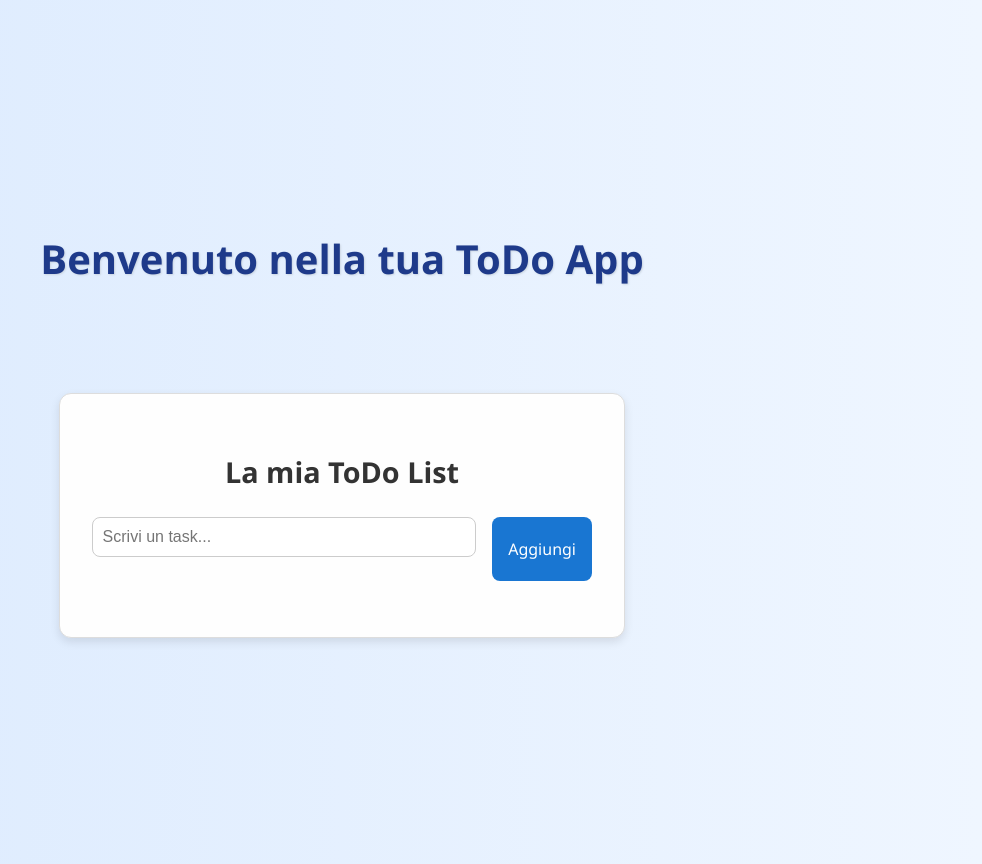
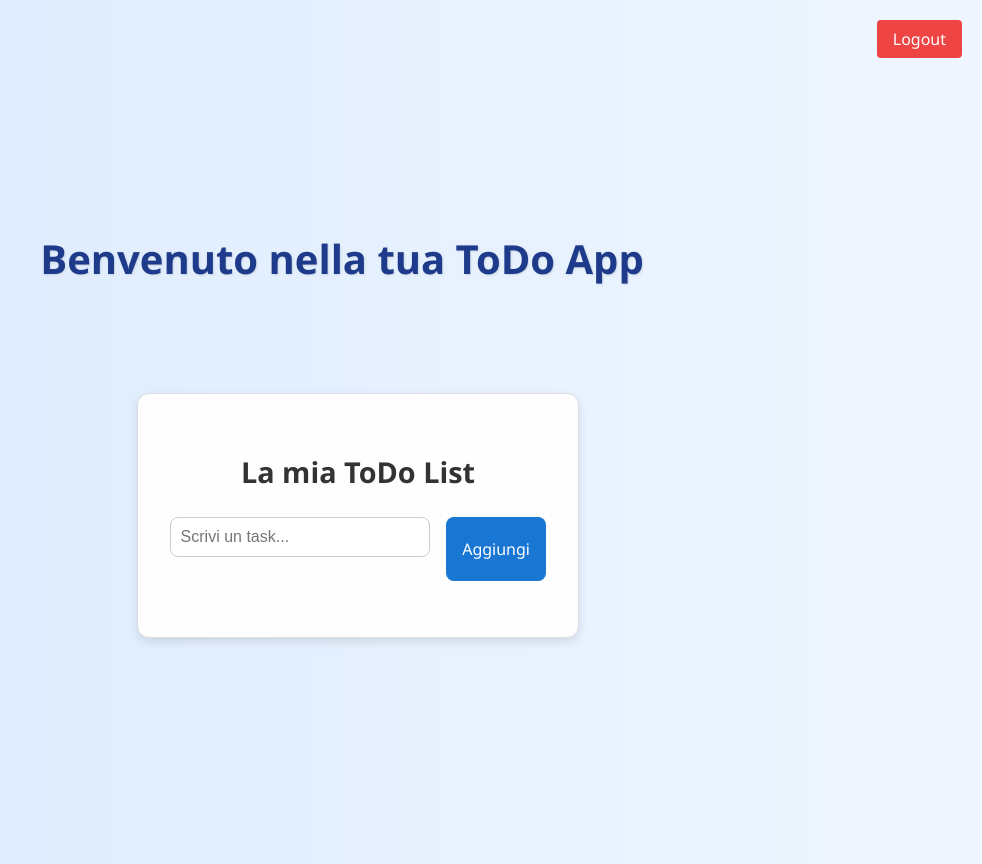
Before and after one commit to EmiTul93/ToDoApp, a React (Vite) app in the folder frontend/: page /home in a window 1280 px wide. Shown: the whole page, without its empty margins (298-1280 px from the left). Built offline with nearby package versions, Linux system fonts and the light colour scheme; sample sign-in values are in the browser's storage.

Commit message:
Ritorno alla home dopo login

```diff
--- a/frontend/src/App.jsx
+++ b/frontend/src/App.jsx
@@ -1,4 +1,4 @@
-import { BrowserRouter as Router, Routes, Route } from 'react-router-dom';
+import { BrowserRouter as Router, Routes, Route, Navigate } from 'react-router-dom';
 import Home from './pages/Home';
 import AuthForm from './pages/AuthForm';
 
@@ -6,10 +6,15 @@ function App() {
   return (
     <Router>
       <Routes>
-{/* Mostra AuthForm come prima pagina */}
         <Route path="/" element={<AuthForm />} />
-{/* Home accessibile dopo il login */}
-<Route path="/home" element={<Home />} />
+        <Route
+          path="/home"
+          element={
+            localStorage.getItem('token')
+              ? <Home />
+              : <Navigate to="/" replace />
+          }
+        />
       </Routes>
     </Router>
   );
--- a/frontend/src/pages/AuthForm.jsx
+++ b/frontend/src/pages/AuthForm.jsx
@@ -1,6 +1,7 @@
 import React, { useState } from 'react';
+import { useNavigate } from 'react-router-dom';
+import axios from 'axios';
 import './AuthForm.css';
-import axios from 'axios';
 
 const AuthForm = () => {
   const [isLogin, setIsLogin] = useState(true);
@@ -9,6 +10,7 @@ const AuthForm = () => {
   const [registerEmail, setRegisterEmail] = useState('');
   const [registerPassword, setRegisterPassword] = useState('');
   const [message, setMessage] = useState('');
+  const navigate = useNavigate();
 
   const handleLogin = async (e) => {
     e.preventDefault();
@@ -19,9 +21,9 @@ const AuthForm = () => {
       });
       localStorage.setItem('token', res.data.token);
       setMessage('Login effettuato con successo!');
-      window.location.href = '/';
+      navigate('/home'); // Modificato: usa navigate invece di window.location
     } catch (err) {
-      setMessage('Login fallito.');
+      setMessage(err.response?.data?.message || 'Login fallito.');
     }
   };
 
@@ -33,9 +35,9 @@ const AuthForm = () => {
         password: registerPassword,
       });
       setMessage('Registrazione completata! Ora puoi accedere.');
-      setIsLogin(true); // Torna automaticamente al login dopo la registrazione
+      setIsLogin(true);
     } catch (err) {
-      setMessage('Registrazione fallita.');
+      setMessage(err.response?.data?.message || 'Registrazione fallita.');
     }
   };
 
--- a/frontend/src/pages/Home.css
+++ b/frontend/src/pages/Home.css
@@ -23,3 +23,15 @@ width: 100%;
 max-width: 600px;
 padding: 0 1rem;
 }
+
+.logout-button {
+  position: absolute;
+  top: 20px;
+  right: 20px;
+  padding: 8px 16px;
+  background: #ef4444;
+  color: white;
+  border: none;
+  border-radius: 4px;
+  cursor: pointer;
+}
--- a/frontend/src/pages/Home.jsx
+++ b/frontend/src/pages/Home.jsx
@@ -1,13 +1,42 @@
-import React from 'react';
+import React, { useEffect } from 'react';
+import { useNavigate } from 'react-router-dom';
 import ToDoList from '../components/TodoItem';
 import './Home.css';
 
 const Home = () => {
+  const navigate = useNavigate();
+
+  // Controlla l'autenticazione al mount del componente
+  useEffect(() => {
+    if (!localStorage.getItem('token')) {
+      navigate('/');
+    }
+  }, [navigate]);
+
+  const handleLogout = () => {
+    localStorage.removeItem('token');
+    navigate('/');
+  };
+
   return (
     <div className="home-container">
+      {/* Header con pulsante logout */}
+      <header className="home-header">
         <h1 className="home-title">Benvenuto nella tua ToDo App</h1>
+        <button
+          onClick={handleLogout}
+          className="logout-button"
+          aria-label="Esci dall'account"
+        >
+          Logout
+        </button>
+      </header>
+
+      {/* Contenuto principale */}
+      <div className="home-content">
         <div className="home-todolist-wrapper">
           <ToDoList />
+        </div>
       </div>
     </div>
   );
--- /dev/null
+++ b/package.json
@@ -0,0 +1,6 @@
+{
+  "dependencies": {
+    "axios": "^1.11.0",
+    "react-router-dom": "^7.7.1"
+  }
+}
```
Also changed, not shown: 1 other file (tests, documents, lock files or other folders). Lines whose indentation alone changed are shown as unchanged.
